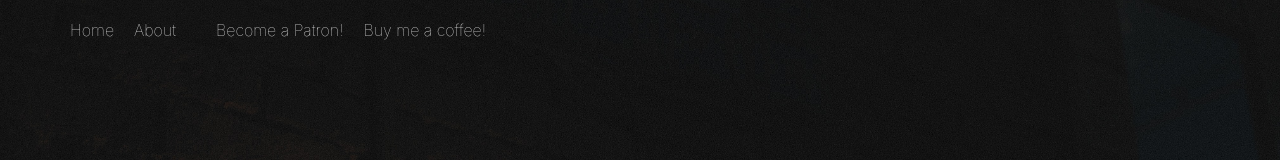
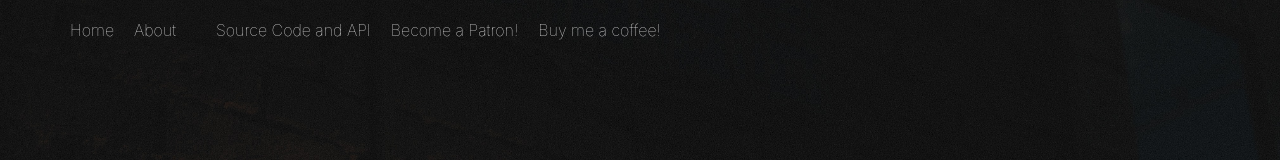
Before and after one commit to tKanchev/dev-utilities-client, a React (Create React App) app: page / in a window 1280 px wide. Shown: the top 160 px of the page. Built offline with nearby package versions, Linux system fonts and the light colour scheme; no server answers.

Commit message:
Add github link

```diff
--- a/src/App.scss
+++ b/src/App.scss
@@ -6,6 +6,7 @@
 @import './components/buy-me-a-coffee/buy-me-a-coffee.scss';
 @import './components/buy-me-a-coffee/buy-me-a-coffee.scss';
 @import './components/patreon/patreon.scss';
+@import './components/github/github-link.scss';
 @import './components/footer/footer.scss';
 @import './components/welcome/welcome.scss';
 @import './components/about/about.scss';
--- a/src/App.tsx
+++ b/src/App.tsx
@@ -15,6 +15,7 @@ function App() {
 				<Switch>
 					<Route exact path='/' component={Home} />
 					<Route exact path='/about' component={About} />
+					<Route component={Home}/>
 				</Switch>
 				<Footer/>
 			</BrowserRouter>
--- /dev/null
+++ b/src/components/github/github-link.scss
@@ -0,0 +1,6 @@
+.github-link {
+    margin-left: 20px;
+    cursor: pointer;
+    text-decoration: none;
+    color: whitesmoke;
+}
--- /dev/null
+++ b/src/components/github/github-link.tsx
@@ -0,0 +1,13 @@
+import React, { Component } from 'react';
+
+class GitHubLink extends Component {
+    render (): JSX.Element {
+        return (
+            <a className='github-link' href="https://github.com/tKanchev/Dev.Utilities" target="_blank" rel="noopener noreferrer">
+                Source Code and API
+            </a>
+        );
+    }
+}
+
+export default GitHubLink;
--- a/src/components/navbar/navbar.tsx
+++ b/src/components/navbar/navbar.tsx
@@ -1,6 +1,7 @@
 import React, { Component } from 'react';
 import { Link } from "react-router-dom";
 import BuyMeACoffeeLink from '../buy-me-a-coffee/buy-me-a-coffee-link';
+import GitHubLink from '../github/github-link';
 import PatreonLink from '../patreon/patreon-link';
 
 interface INavbarProps {}
@@ -28,6 +29,7 @@ class Navbar extends Component<INavbarProps, INavbarState> {
             <div className='navbar'>
                 <Link className='navbar__item' to="/">Home</Link>
                 <Link className='navbar__item' to="/about">About</Link>
+                <GitHubLink/>
                 <PatreonLink />
                 <BuyMeACoffeeLink />
             </div>
```
